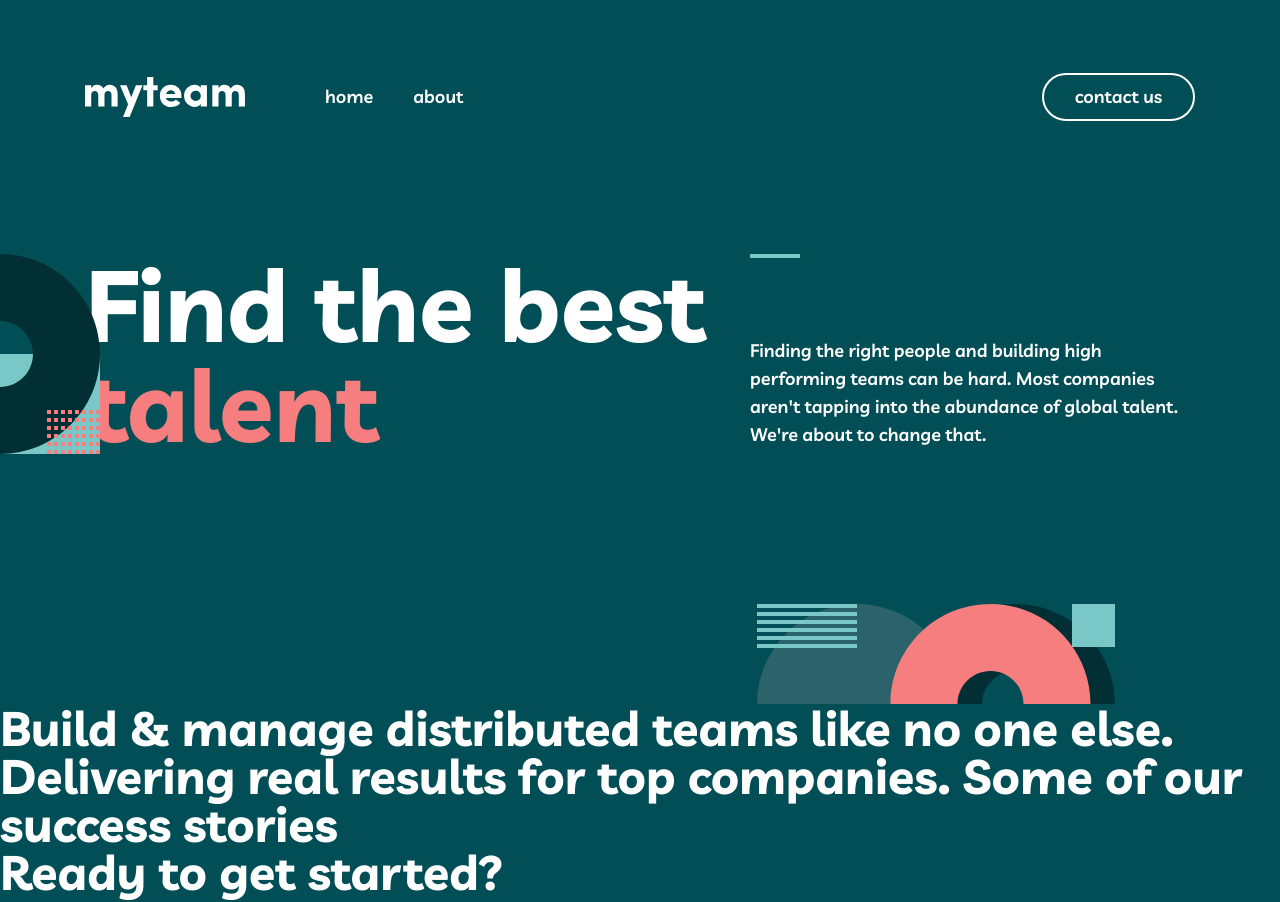
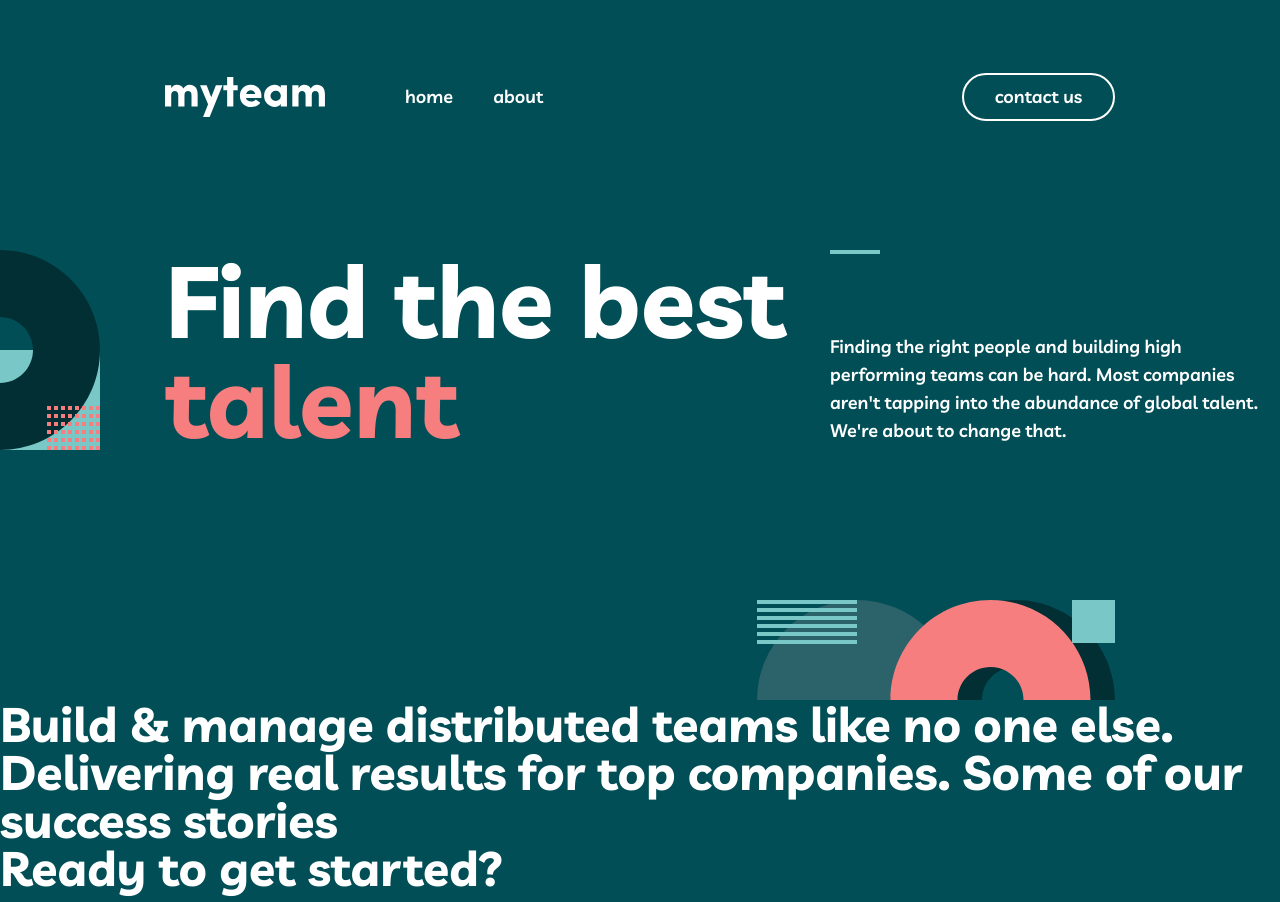
Before and after one commit to laurynasp-droid/perkaitusios-galvos, a plain HTML site: page index.html in a window 1280 px wide. Drawn offline with Linux system fonts and the light colour scheme.

Commit message:
PG-73: Fix hero decorative element alignment

```diff
--- a/CSS/global.css
+++ b/CSS/global.css
@@ -20,7 +20,7 @@ body {
     display: flex;
     align-items: center;
     margin-top: 4.56rem;
-    margin-inline: auto;
+    margin-inline: 10.31rem;
 }
 
 .logo {
--- a/CSS/home.css
+++ b/CSS/home.css
@@ -1,8 +1,8 @@
 .hero-content {
     max-width: 69.375rem;
-    margin-inline: auto;
+    margin-inline: 10.31rem;
     display: grid;
-    grid-template-columns: 635fr 445fr;
+    grid-template-columns: 39.6875rem 27.8125rem;
     column-gap: 1.88rem;
 }
 
@@ -24,7 +24,7 @@
 }
 
 .hero {
-    margin-top: 8.31rem;
+    margin-top: 8.06rem;
     position: relative;
     padding-bottom: 15.62rem;
     overflow: hidden;
@@ -51,5 +51,5 @@
     right: 10.31rem;
     bottom: 0;
     background-repeat: no-repeat;
-    background-position: bottom;
+    background-position: bottom right;
 }
```
